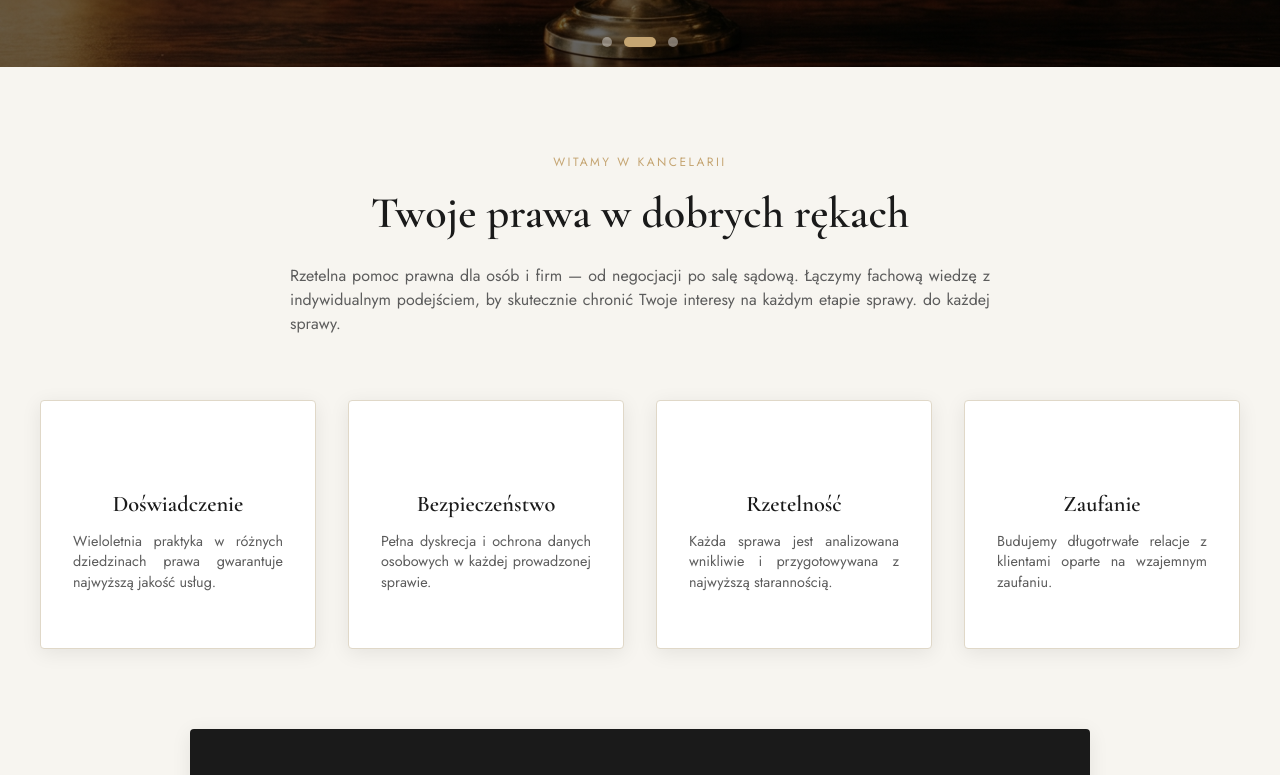
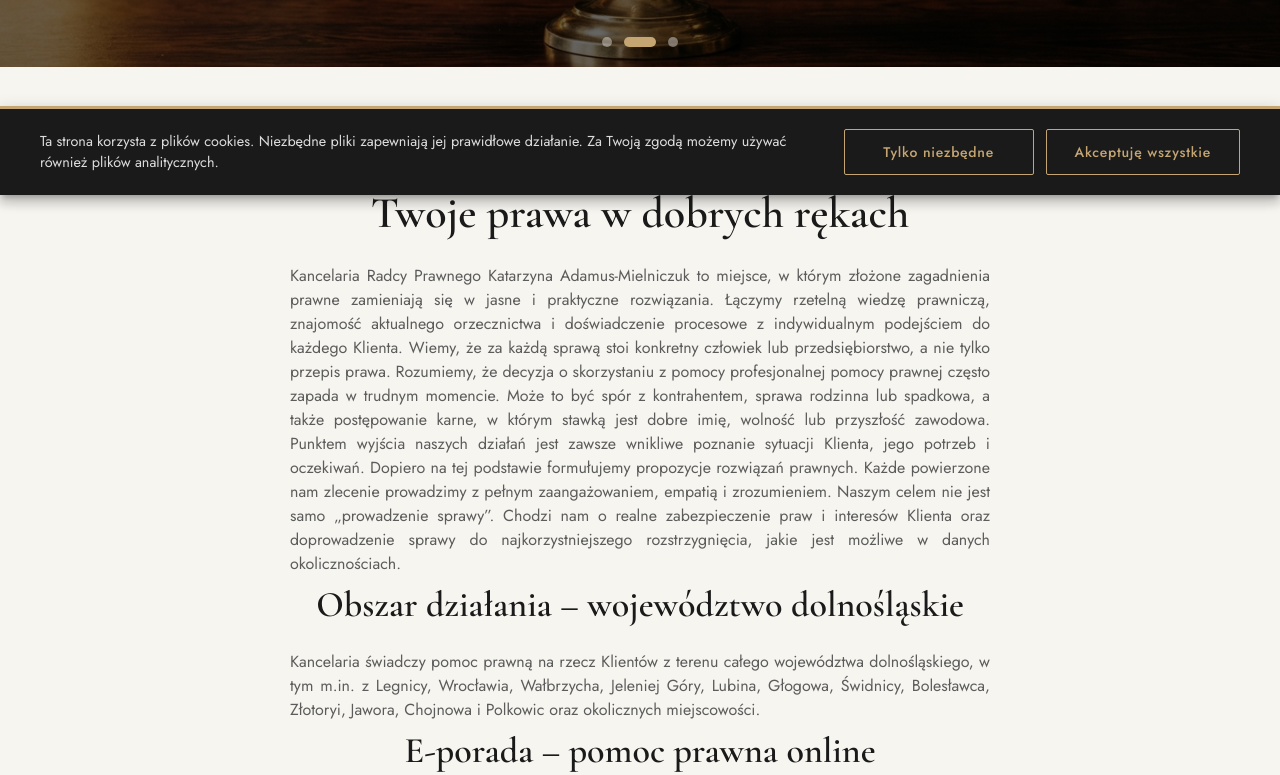
Before and after one commit to NiewiarowskiD/Kancelaria_Adamus, a React (Vite) app: page / in a window 1280 px wide. Shown: the part 605-1380 px from the top of the page. Built offline with nearby package versions, Linux system fonts and the light colour scheme; some icons are missing.

Commit message:
feat: cookie popup

```diff
--- a/src/App.tsx
+++ b/src/App.tsx
@@ -13,6 +13,7 @@ import Blog from './pages/Blog';
 import Admin from './pages/Admin';
 import type { PageKey } from './lib/supabase';
 import Specializations from './pages/Specializations';
+import CookieBanner from './components/CookieBanner';
 
 function App() {
   const [page, setPage] = useState<PageKey>('home');
@@ -53,6 +54,7 @@ function App() {
         </Box>
         <Footer onNavigate={handleNavigate} />
       </Box>
+       <CookieBanner />
     </ThemeProvider>
   );
 }
--- /dev/null
+++ b/src/components/CookieBanner.tsx
@@ -0,0 +1,110 @@
+import { useEffect, useState } from 'react';
+import Box from '@mui/material/Box';
+import Button from '@mui/material/Button';
+import Paper from '@mui/material/Paper';
+import Stack from '@mui/material/Stack';
+import Typography from '@mui/material/Typography';
+import Slide from '@mui/material/Slide';
+
+const STORAGE_KEY = 'cookie-consent';
+
+export type CookieConsent = 'all' | 'necessary';
+
+export function getCookieConsent(): CookieConsent | null {
+  try {
+    const value = localStorage.getItem(STORAGE_KEY);
+    return value === 'all' || value === 'necessary' ? value : null;
+  } catch {
+    return null;
+  }
+}
+
+interface CookieBannerProps {
+  onPolicyClick?: () => void;
+  onChange?: (consent: CookieConsent) => void;
+}
+
+export default function CookieBanner({ onPolicyClick, onChange }: CookieBannerProps) {
+  const [open, setOpen] = useState(false);
+
+  useEffect(() => {
+    if (getCookieConsent() === null) setOpen(true);
+  }, []);
+
+  const save = (consent: CookieConsent) => {
+    try {
+      localStorage.setItem(STORAGE_KEY, consent);
+    } catch {
+      /* brak dostępu do localStorage – banner i tak się zamknie */
+    }
+    setOpen(false);
+    onChange?.(consent);
+  };
+
+  const buttonSx = {
+    minWidth: 190,
+    color: 'secondary.main',
+    borderColor: 'secondary.main',
+    '&:hover': { borderColor: 'secondary.main', bgcolor: 'rgba(255,255,255,0.08)' },
+  };
+
+  return (
+    <Slide direction="up" in={open} mountOnEnter unmountOnExit>
+      <Paper
+        role="dialog"
+        aria-label="Zgoda na pliki cookies"
+        elevation={8}
+        sx={{
+          position: 'fixed',
+          bottom: 0,
+          left: 0,
+          right: 0,
+          zIndex: (t) => t.zIndex.snackbar,
+          bgcolor: 'primary.main',
+          color: 'common.white',
+          borderTop: '3px solid',
+          borderColor: 'secondary.main',
+          borderRadius: 0,
+          px: { xs: 2, md: 4 },
+          py: { xs: 2, md: 2.5 },
+        }}
+      >
+        <Box sx={{ maxWidth: 1200, mx: 'auto' }}>
+          <Stack
+            direction={{ xs: 'column', md: 'row' }}
+            spacing={{ xs: 2, md: 4 }}
+            alignItems={{ md: 'center' }}
+            justifyContent="space-between"
+          >
+            <Typography variant="body2" sx={{ color: 'rgba(255,255,255,0.85)' }}>
+              Ta strona korzysta z plików cookies. Niezbędne pliki zapewniają jej prawidłowe
+              działanie. Za Twoją zgodą możemy używać również plików analitycznych.{' '}
+              {onPolicyClick && (
+                <Box
+                  component="span"
+                  onClick={onPolicyClick}
+                  sx={{
+                    color: 'secondary.main',
+                    cursor: 'pointer',
+                    '&:hover': { textDecoration: 'underline' },
+                  }}
+                >
+                  Polityka prywatności
+                </Box>
+              )}
+            </Typography>
+
+            <Stack direction={{ xs: 'column', sm: 'row' }} spacing={1.5} sx={{ flexShrink: 0 }}>
+              <Button variant="outlined" sx={buttonSx} onClick={() => save('necessary')}>
+                Tylko niezbędne
+              </Button>
+              <Button variant="outlined" sx={buttonSx} onClick={() => save('all')}>
+                Akceptuję wszystkie
+              </Button>
+            </Stack>
+          </Stack>
+        </Box>
+      </Paper>
+    </Slide>
+  );
+}
--- a/src/components/Footer.tsx
+++ b/src/components/Footer.tsx
@@ -97,7 +97,7 @@ export default function Footer({ onNavigate }: FooterProps) {
               component="img"
               src="/logo_KIRP_noback.svg"
               alt="Krajowa Izba Radców Prawnych"
-              sx={{ height: { xs: 83, md: 121 }, width: 'auto', display: 'block' }}
+              sx={{ height: { xs: 83, md: 121 }, width: 'auto', display: 'block', marginTop: 2 }}
             />
           </Grid>
         </Grid>
--- a/src/components/Navbar.tsx
+++ b/src/components/Navbar.tsx
@@ -45,20 +45,19 @@ export default function Navbar({ currentPage, onNavigate }: NavbarProps) {
   const [mobileOpen, setMobileOpen] = useState(false);
   const [mobileSpecOpen, setMobileSpecOpen] = useState(false);
 
+  const navFont = 'Georgia, "Times New Roman", serif';
+
   const handleNavigate = (page: PageKey) => {
     onNavigate(page);
     setMobileOpen(false);
   };
 
   const handleSpecClick = (id: string) => {
-    // 1. Zmień zakładkę na specjalizacje i zamknij menu mobilne
     onNavigate('specializations');
     setMobileOpen(false);
 
-    // 2. Opóźnij zmianę hasha, aby React zdążył wyrenderować komponent
     setTimeout(() => {
       if (window.location.hash === `#${id}`) {
-        // Jeśli klikamy w to samo drugi raz, wymuszamy event ręcznie
         window.dispatchEvent(new HashChangeEvent('hashchange'));
       } else {
         window.location.hash = id;
@@ -109,6 +108,7 @@ export default function Navbar({ currentPage, onNavigate }: NavbarProps) {
                 <Button
                   onClick={() => handleNavigate(item.key)}
                   sx={{
+                    fontFamily: navFont,
                     color: currentPage === item.key ? 'secondary.main' : 'common.white',
                     fontWeight: currentPage === item.key ? 600 : 400,
                     borderBottom: currentPage === item.key ? '2px solid' : '2px solid transparent',
@@ -158,6 +158,7 @@ export default function Navbar({ currentPage, onNavigate }: NavbarProps) {
                           key={spec.id}
                           onClick={() => handleSpecClick(spec.id)}
                           sx={{
+                            fontFamily: navFont,
                             color: 'common.white',
                             typography: 'body2',
                             py: 1.5,
@@ -207,7 +208,7 @@ export default function Navbar({ currentPage, onNavigate }: NavbarProps) {
                         borderColor: 'secondary.main',
                       }}
                     >
-                      <ListItemText primary={item.label} />
+                      <ListItemText primary={item.label} primaryTypographyProps={{ sx: { fontFamily: navFont } }} />
                       {mobileSpecOpen ? <ExpandLess sx={{ color: 'secondary.main' }} /> : <ExpandMore sx={{ color: 'common.white' }} />}
                     </ListItemButton>
                   </ListItem>
--- a/src/pages/Home.tsx
+++ b/src/pages/Home.tsx
@@ -31,14 +31,29 @@ export default function Home({ onNavigate }: HomeProps) {
       <Box sx={{ py: { xs: 6, md: 10 }, px: { xs: 2, md: 4 } }}>
         <Box sx={{ maxWidth: 1200, mx: 'auto', textAlign: 'center', mb: { xs: 6, md: 8 } }}>
           <Typography variant="overline" sx={{ color: 'secondary.main', letterSpacing: '0.2em' }}>
-            WITAMY W KANCELARII
+            Kancelaria Radcy Prawnego Katarzyna Adamus-Mielniczuk
           </Typography>
           <Typography variant="h2" sx={{ mt: 1, mb: 3 }}>
             Twoje prawa w dobrych rękach
           </Typography>
           <Typography align='justify' variant="body1" sx={{ color: 'text.secondary', maxWidth: 700, mx: 'auto' }}>
-            Rzetelna pomoc prawna dla osób i firm — od negocjacji po salę sądową. Łączymy fachową wiedzę z indywidualnym podejściem, by skutecznie chronić Twoje interesy na każdym etapie sprawy.
-            do każdej sprawy.
+            Kancelaria Radcy Prawnego Katarzyna Adamus-Mielniczuk to miejsce, w którym złożone zagadnienia prawne zamieniają się w jasne i praktyczne rozwiązania. Łączymy rzetelną wiedzę prawniczą, znajomość aktualnego orzecznictwa i doświadczenie procesowe z indywidualnym podejściem do każdego Klienta. Wiemy, że za każdą sprawą stoi konkretny człowiek lub przedsiębiorstwo, a nie tylko przepis prawa.
+Rozumiemy, że decyzja o skorzystaniu z pomocy profesjonalnej pomocy prawnej często zapada w trudnym momencie. Może to być spór z kontrahentem, sprawa rodzinna lub spadkowa, a także postępowanie karne, w którym stawką jest dobre imię, wolność lub przyszłość zawodowa. Punktem wyjścia naszych działań jest zawsze wnikliwe poznanie sytuacji Klienta, jego potrzeb i oczekiwań. Dopiero na tej podstawie formułujemy propozycje rozwiązań prawnych. Każde powierzone nam zlecenie prowadzimy z pełnym zaangażowaniem, empatią i zrozumieniem.
+Naszym celem nie jest samo „prowadzenie sprawy”. Chodzi nam o realne zabezpieczenie praw i interesów Klienta oraz doprowadzenie sprawy do najkorzystniejszego rozstrzygnięcia, jakie jest możliwe w danych okolicznościach.
+
+          </Typography>
+          <Typography variant="h3" sx={{ mt: 1, mb: 3 }}>
+            Obszar działania – województwo dolnośląskie
+          </Typography>
+          <Typography align='justify' variant="body1" sx={{ color: 'text.secondary', maxWidth: 700, mx: 'auto' }}>
+            Kancelaria świadczy pomoc prawną na rzecz Klientów z terenu całego województwa dolnośląskiego, w tym m.in. z Legnicy, Wrocławia, Wałbrzycha, Jeleniej Góry, Lubina, Głogowa, Świdnicy, Bolesławca, Złotoryi, Jawora, Chojnowa i Polkowic oraz okolicznych miejscowości.
+          </Typography>
+          <Typography variant="h3" sx={{ mt: 1, mb: 3 }}>
+            E-porada – pomoc prawna online
+          </Typography>
+          <Typography align='justify' variant="body1" sx={{ color: 'text.secondary', maxWidth: 700, mx: 'auto' }}>
+Kancelaria świadczy pomoc prawną nie tylko w formie bezpośredniego spotkania z Klientem, lecz także w formie porad prawnych online, tzw. e-porad. E-porada stanowi pełnowartościową formę świadczenia pomocy prawnej, tożsamą co do zakresu, staranności i standardów wykonywania zawodu z poradą udzielaną stacjonarnie – różni się wyłącznie sposobem komunikacji, realizowanej z wykorzystaniem środków porozumiewania się na odległość, w szczególności telefonu, poczty elektronicznej lub wideokonferencji.
+Udzielając e-porady, radca prawny w taki sam sposób analizuje przedłożone dokumenty, ustala stan faktyczny i prawny sprawy oraz przedstawia Klientowi możliwe rozwiązania i związane z nimi ryzyka. Informacje przekazane w ramach e-porady objęte są tajemnicą zawodową radcy prawnego na tych samych zasadach, co w przypadku porady stacjonarnej. E-porada pozwala uzyskać profesjonalną pomoc prawną bez konieczności osobistego stawiennictwa, niezależnie od miejsca zamieszkania lub siedziby Klienta.
           </Typography>
         </Box>
 
```
